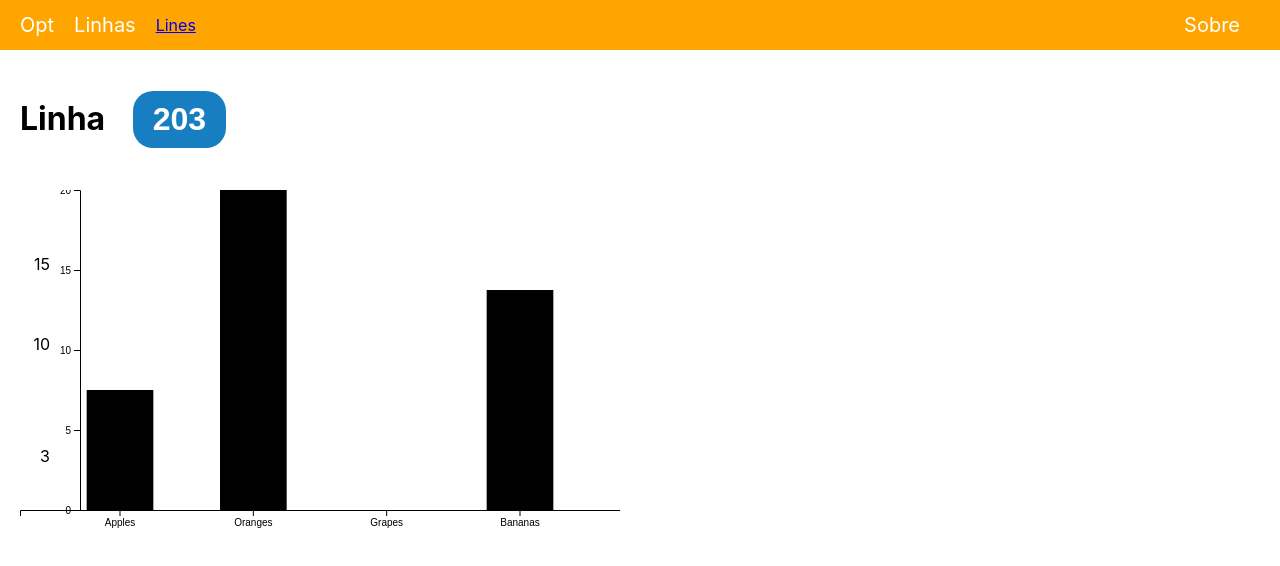
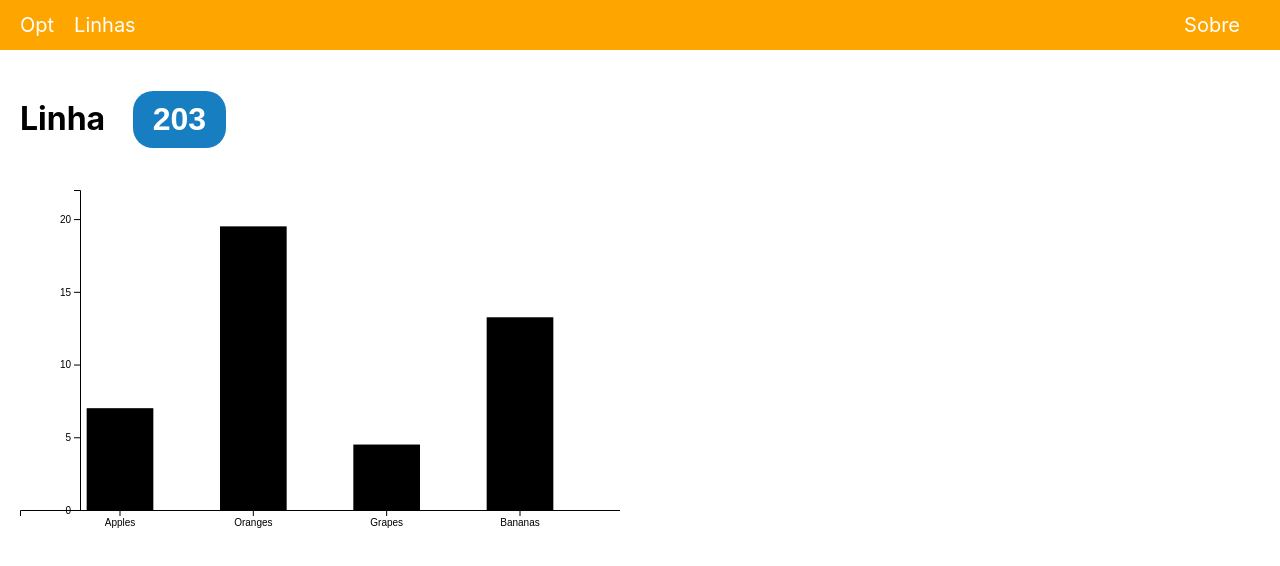
Before and after one commit to TiagoMRib/Dashboard-PublicTransportation, a React (Create React App) app: page / in a window 1280 px wide. Both pictures are taken after a click on the button "203". Shown: the top 566 px of the page. Built offline with nearby package versions, Linux system fonts and the light colour scheme.

Commit message:
O GRAFICO TÁ

```diff
--- a/src/App.js
+++ b/src/App.js
@@ -1,18 +1,23 @@
 import React from 'react';
 import './App.css';
-import { Routes, Route, BrowserRouter } from 'react-router-dom';
+//import { Routes, Route, BrowserRouter } from 'react-router-dom';
 import Main from './Main';
 import InfoPage from './components/InfoPage';
 
 function App() {
   return (
-    <BrowserRouter>
+    <div>
+      <Main/>
+    </div>
+
+  );
+}
+
+export default App;
+
+/* <BrowserRouter>
       <Routes>
         <Route path="/" element={<Main/>} />
         <Route path="/lines" element={<InfoPage/>} />
       </Routes>
-    </BrowserRouter>
-  );
-}
-
-export default App;
+    </BrowserRouter> */
--- a/src/components/BarChart.js
+++ b/src/components/BarChart.js
@@ -105,7 +105,7 @@ const BarGraph = ({ data, width, height }) => {
 
   const yScale = useMemo(() =>
     d3.scaleLinear()
-      .domain([0, d3.max(data, (d) => d.y)])
+      .domain([0, d3.max(data, (d) => d.y) * 1.1]) // add 10% padding to the top value
       .range([height, 0]),
     [data, height]
   );
@@ -150,7 +150,7 @@ const BarGraph = ({ data, width, height }) => {
       .attr("transform", `translate(${margin.left}, 0)`);
 
     const valueScale = d3.scaleLinear()
-      .domain([0, d3.max(data, (d) => d.y)])
+      .domain([0, d3.max(data, (d) => d.y) * 1.1]) // add 10% padding to the top value
       .range([innerHeight, 0]);
 
     const yAxis = d3.axisLeft(valueScale).ticks(5);
@@ -160,7 +160,7 @@ const BarGraph = ({ data, width, height }) => {
       .attr("class", "value-axis")
       .call(yAxis);
 
-    const values = valueGroup.selectAll(".value")
+    /*const values = valueGroup.selectAll(".value")
       .data(data);
 
     values.enter().append("text")
@@ -169,9 +169,11 @@ const BarGraph = ({ data, width, height }) => {
       .attr("x", -margin.left / 2)
       .attr("y", (d) => valueScale(d.y))
       .attr("text-anchor", "end")
-      .text((d) => d.y);
+      .text((d) => d.y); */
 
   }, [data, width, height]);
+
+
 
   return (
     <svg ref={ref} width={width} height={height}>
--- a/src/components/Header.js
+++ b/src/components/Header.js
@@ -1,6 +1,6 @@
 import React, { useState } from 'react';
 import './Header.css';
-import { Link } from "react-router-dom";
+//import { Link } from "react-router-dom";
 
 function Header({ handleButtonClick }) {
 
@@ -9,7 +9,7 @@ function Header({ handleButtonClick }) {
         <div className="header-left">
           <span className="header-item">Opt</span>
           <span className="header-item" onClick={() => handleButtonClick(null)}>Linhas</span>
-          <Link to="/lines">Lines</Link>
+
         </div>
         <div className="header-right">
           <span className="header-item">Sobre</span>
--- a/src/components/InfoPage.js
+++ b/src/components/InfoPage.js
@@ -8,7 +8,7 @@ function InfoPage(props) {
     const data = [
         { x: "Apples", y: 10},
         { x: "Oranges", y: 20},
-        { x: "Grapes", y: 3},
+        { x: "Grapes", y: 8},
         { x: "Bananas", y: 15},
       ];
 
```
